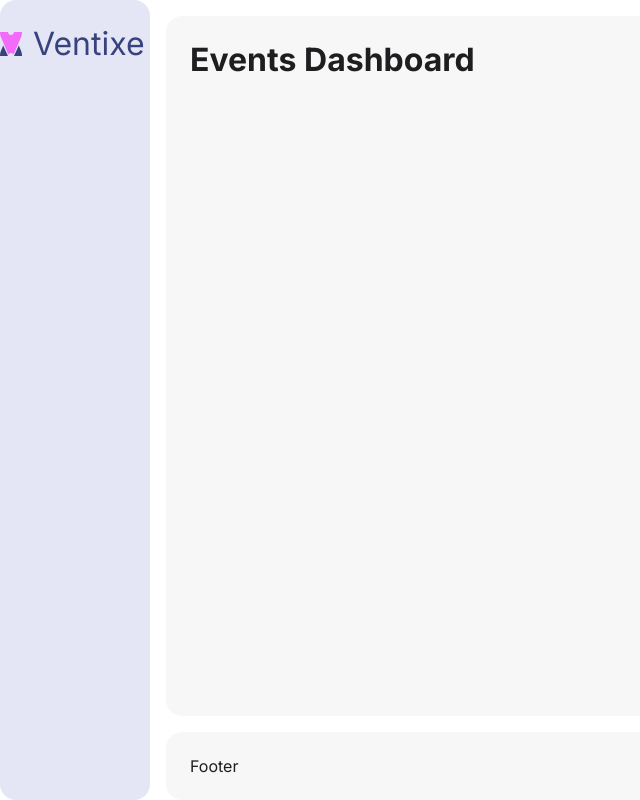
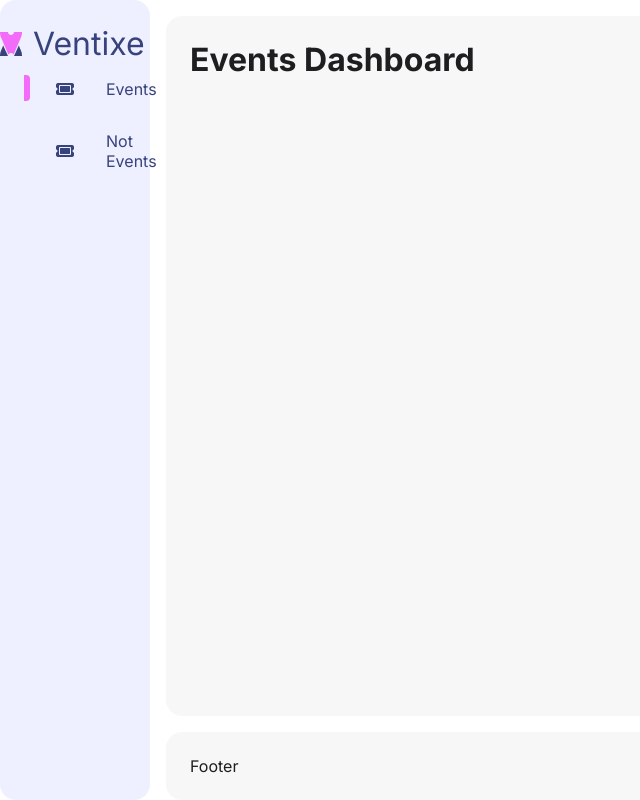
Before and after one commit to VentixeLabsMVP/frontend, a React (Vite) app: page / in a window 1280 px wide. Shown: the whole page, without its empty margins (0-640 px from the left). Built offline with nearby package versions, Linux system fonts and the light colour scheme.

Commit message:
added styling to links

```diff
--- a/index.html
+++ b/index.html
@@ -3,6 +3,7 @@
   <head>
     <meta charset="UTF-8" />
     <link rel="icon" type="image/svg+xml" href="/vite.svg" />
+    <link rel="stylesheet" href="https://kit.fontawesome.com/a576612222.css" crossorigin="anonymous">
     <meta name="viewport" content="width=device-width, initial-scale=1.0" />
     <title>VentixeLabsMVP</title>
   </head>
--- a/src/App.css
+++ b/src/App.css
@@ -56,7 +56,7 @@
   --text-muted-color: var(--grey-60);
   --background-color: var(--grey-10);
 
-  --nav-background-color: var(--cool-grey-20);
+  --nav-background-color: var(--cool-grey-10);
   --header-background-color: var(--grey-20);
   --main-background-color: var(--grey-20);
   --footer-background-color: var(--grey-20);
@@ -210,3 +210,52 @@ footer {
     display: none;
   }
 }
+
+.nav-links {
+  margin-top: 2rem;
+  display: grid;
+  row-gap: 2rem;
+  padding: 1rem;
+}
+
+.nav-link {
+  position: relative;
+  display: flex;
+  align-items: center;
+  column-gap: 2rem;
+  padding: 1rem 0 1rem 2rem;
+  cursor: pointer;
+  text-decoration: none;
+  color: var(--secondary-100);
+}
+
+.nav-icon,
+.nav-text {
+  transition: color 150ms ease-in-out, font-weight 150ms ease-in-out;
+}
+
+.nav-link::before {
+  content: '';
+  position: absolute;
+  top: 12px;
+  left: 0;
+  width: 6px;
+  height: 50%;
+  background-color: transparent;
+  border-radius: 0 4px 4px 0;
+  transition: background-color 150ms ease-in-out;
+}
+
+.nav-link:hover::before,
+.nav-link:focus::before,
+.nav-link.active::before {
+  background-color: var(--primary-100);
+}
+
+.nav-link:hover .nav-icon,
+.nav-link:focus .nav-icon,
+.nav-link:hover .nav-text,
+.nav-link:focus .nav-text {
+  color: var(--primary-100);
+  font-weight: 600;
+}
--- a/src/assets/components/Nav.jsx
+++ b/src/assets/components/Nav.jsx
@@ -1,6 +1,6 @@
 import React from 'react'
 import logo from '../images/logo_ventixe.svg'
-
+import { NavLink } from 'react-router-dom'
 
 const Nav = () => {
   return (
@@ -9,6 +9,14 @@ const Nav = () => {
         <img className="logo-img" src={logo} alt="Ventixe logo"/>
         <span className="logo-text">Ventixe</span>
       </div>
+      <NavLink to="/" end className={({ isActive }) => `nav-link ${isActive ? 'active' : ''}`}>
+        <i className="fa-solid fa-ticket nav-icon"></i>
+        <span className="nav-text">Events</span>
+      </NavLink>
+      <NavLink to="/dummy" end className={({ isActive }) => `nav-link ${isActive ? 'active' : ''}`}>
+        <i className="fa-solid fa-ticket nav-icon"></i>
+        <span className="nav-text">Not Events</span>
+      </NavLink>
     </nav>
   )
 }
```
